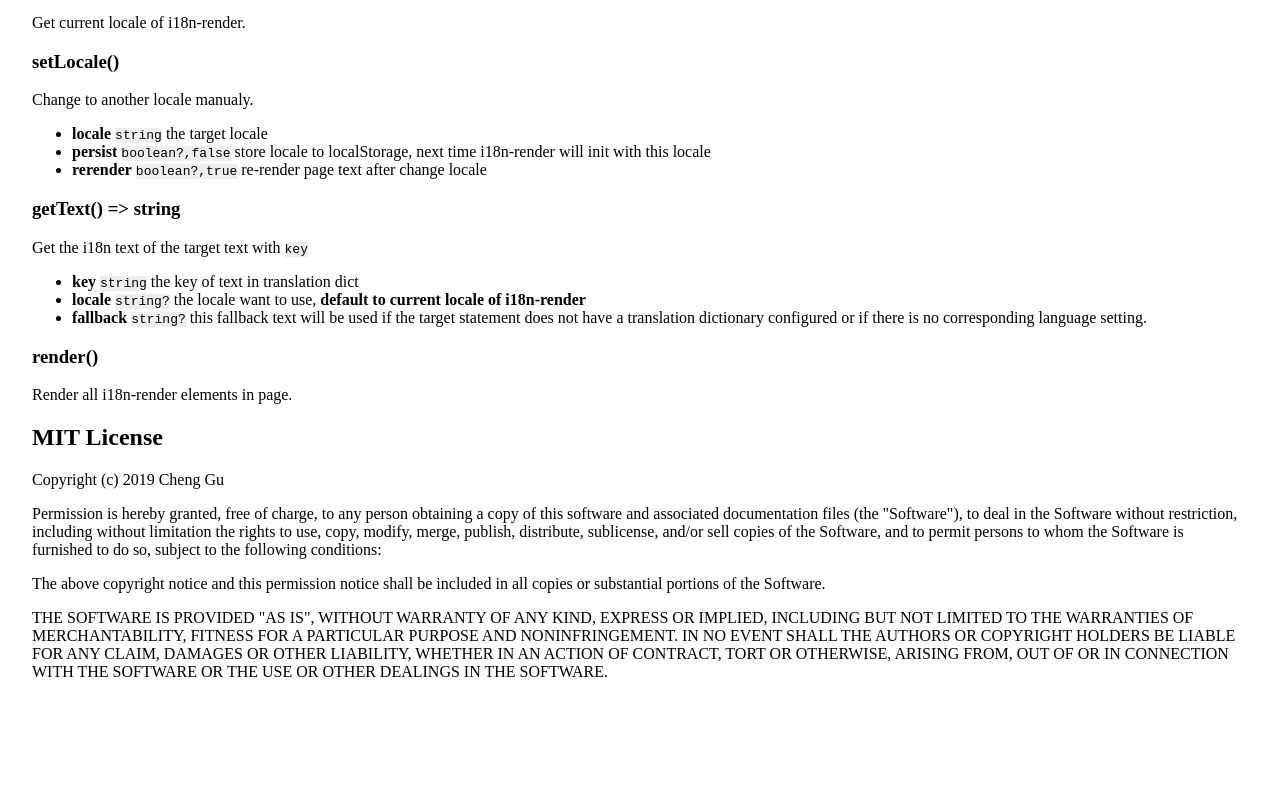
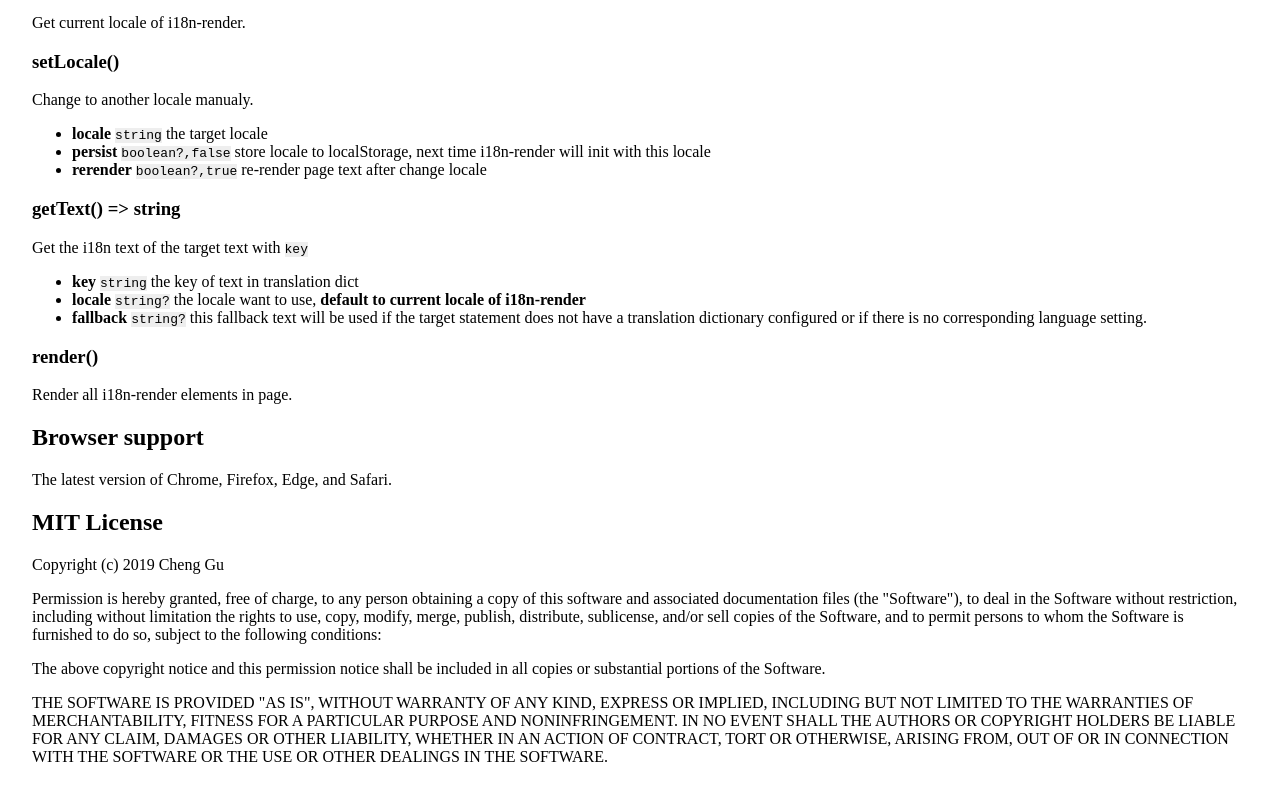
Before and after one commit to gucheen/i18n-render, a website: page index.html in a window 1280 px wide. Shown: the part 2074-2874 px from the top of the page. Before the commit the page ends 2803 px from the top, so only its background shows below. Drawn offline with Linux system fonts and the light colour scheme.

Commit message:
update: browser support

```diff
--- a/index.html
+++ b/index.html
@@ -157,6 +157,8 @@ const i18n = <span class="hljs-keyword">new</span> I18nRender({
 </ul>
 <h3 id="render-">render()</h3>
 <p>Render all i18n-render elements in page.</p>
+<h2 id="browser-support">Browser support</h2>
+<p>The latest version of Chrome, Firefox, Edge, and Safari.</p>
 <h2 id="mit-license">MIT License</h2>
 <p>Copyright (c) 2019 Cheng Gu</p>
 <p>Permission is hereby granted, free of charge, to any person obtaining a copy
```
Also changed, not shown: README.md.
